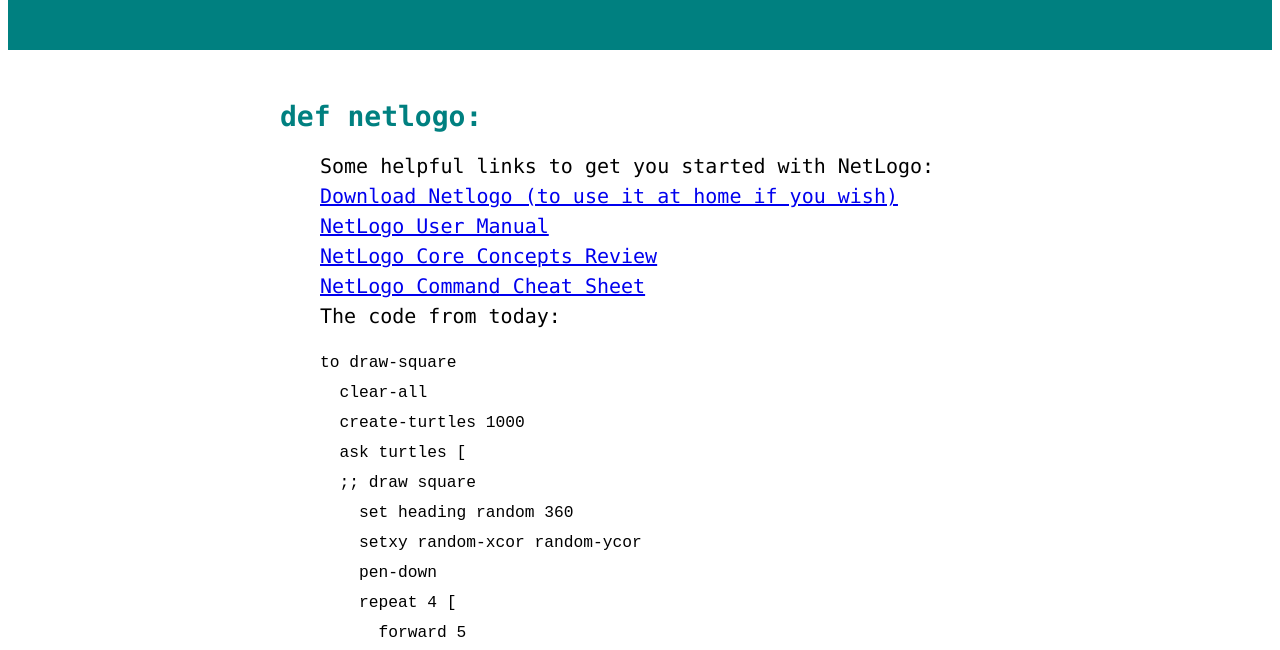
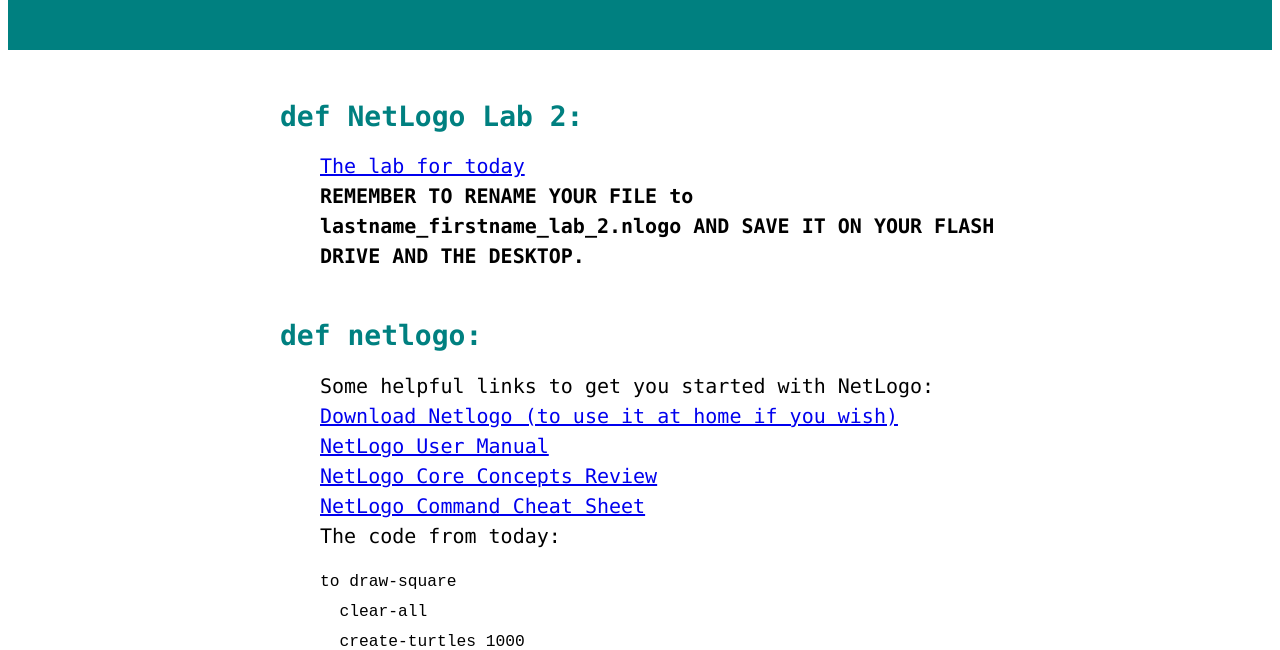
Before and after one commit to hsgc-cs/hsgc-cs.github.io, a plain HTML site: page index.html in a window 1280 px wide. Shown: the part 150-800 px from the top of the page. Drawn offline with Linux system fonts and the light colour scheme.

Commit message:
Add Lab 2

```diff
--- a/index.html
+++ b/index.html
@@ -54,6 +54,13 @@
     <!-- If ye found this secret, a mighty pirate ya be, come claim yer treasure. (Ye didn't hear it from me!) -->
     <body>
         <div id="body">
+        	<div class="section">
+                <a name="nlogoLab2"><a href="#nlogoLab2" class="noline"><h1>def NetLogo Lab 2:</h1></a></a>
+                <div class="sectionBody">
+                    <a href="https://www.dropbox.com/s/8yksxgnannm06te/NetLogo%20Lab%202.pdf?dl=0">The lab for today</a><br/>
+                    <b>REMEMBER TO RENAME YOUR FILE to lastname_firstname_lab_2.nlogo AND SAVE IT ON YOUR FLASH DRIVE AND THE DESKTOP.</b><br/>
+                </div>
+            </div>
             <div class="section">
                 <a name="netlogo"><a href="#netlogo" class="noline"><h1>def netlogo:</h1></a></a>
                 <div class="sectionBody">
@@ -79,6 +86,7 @@
 end</pre>
                 </div>
             </div>
+
             <div class="section">
                 <a name="crypto"><a href="#crypto" class="noline"><h1>def crypto:</h1></a></a>
                 <div class="sectionBody">
```
